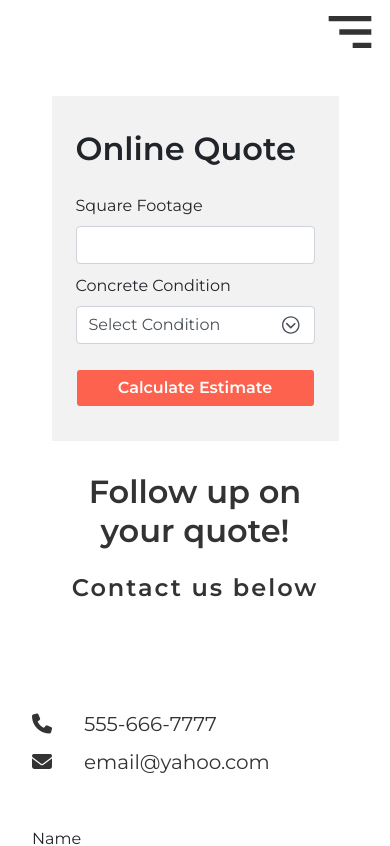
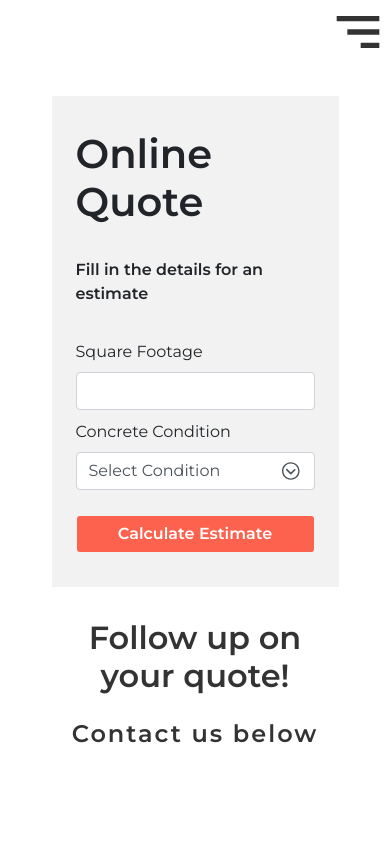
Before and after one commit to isaacruiz0/GarageWorx, a React (Create React App) app: page /Quote in a window 390 px wide. Shown: the top 846 px of the page. Built offline with nearby package versions, Linux system fonts and the light colour scheme.

Commit message:
fixed bugs and deployment

```diff
--- a/package.json
+++ b/package.json
@@ -1,5 +1,5 @@
 {
-  "homepage": "https://isaacruiz0.github.io/GarageWorx",
+  "homepage": "./",
   "name": "front-end",
   "version": "0.1.0",
   "private": true,
--- a/src/Main_Components/Coatings/Coatings.jsx
+++ b/src/Main_Components/Coatings/Coatings.jsx
@@ -16,7 +16,7 @@ const Coatings = () => {
 
   const style = { color: "white", fontSize: "1.5em" }
 
-  const imageArray =coatings.map(eachImage => <figure><img className='coatingImage' src={eachImage[0]} onClick={() => {
+  const imageArray =coatings.map(eachImage => <figure><img className='coatingImage' src={eachImage[0]} alt={eachImage[1]} onClick={() => {
     setClickedImage(eachImage[0])
     setDisplay(true)
   }}/> <figcaption><span>{eachImage[1]}<BiExpandAlt style={style}/></span></figcaption></figure> )
@@ -35,7 +35,7 @@ const Coatings = () => {
       </div>
       <div className="popupImages" style={display ? {display:'block'} : {display:'none'}}>
         <HiX onClick={() => {setDisplay(false)}}/>
-        <img src={clickedImage}/>
+        <img src={clickedImage} alt="zoomed in coating"/>
       </div>
       <div className='contactPitch'>
         <h2>Which one fits you?</h2>
--- a/src/Main_Components/Home/Home.scss
+++ b/src/Main_Components/Home/Home.scss
@@ -29,7 +29,6 @@
             align-items: center;
             flex-direction: column;
             background: linear-gradient( rgba(0, 0, 0, 0.45), rgba(0, 0, 0, 0) ), url('./homeImage.png');
-            background-attachment: fixed;
             background-position: center;
             background-repeat: no-repeat;
             background-size : cover;
@@ -95,8 +94,6 @@
                 filter: brightness(1.25);
                 -webkit-filter: brightness(1.25);
               }
-
-
         }
         .Home_main-epoxyPitch{
             display: flex;
--- a/src/Main_Components/Quote/Quote.jsx
+++ b/src/Main_Components/Quote/Quote.jsx
@@ -63,7 +63,7 @@ const [activePrice, setActivePrice] = useState('')
     <div className='containerQuote'>
       <div className="quoteCalculator">
       <form onSubmit={handleSubmit} >
-        <label><h3>Online Quote</h3></label>
+        <label className='quoteLabel'><h3>Online Quote</h3><br/><p>Fill in the details for an estimate</p></label>
         <label>Square Footage</label>
         <input type="number" name='sqfeet' className='form-control' pattern="[0-9]*" inputmode="numeric" value={sqFoot} onChange={handleSqFoot}/>
 
@@ -86,8 +86,10 @@ const [activePrice, setActivePrice] = useState('')
         <h3 className={isEstimateActive ? 'estimatedSum activeEstimate': 'estimatedSum'}><span>{displayQuote}</span> <span className={activePrice ? 'price' : 'price activePrice'}>{displayPrice.toLocaleString('en')}</span></h3>
       </form>
       </div>
-      <h2>Follow up on your quote!</h2>
-      <h4>Contact us below</h4>
+      <div className = 'divText'>
+        <h2>Follow up on your quote!</h2>
+        <h4>Contact us below</h4>
+      </div>
     </div>
   )
 }
--- a/src/Main_Components/Quote/Quote.scss
+++ b/src/Main_Components/Quote/Quote.scss
@@ -6,6 +6,14 @@
         .quoteCalculator{
             background-color: rgba(0,0,0,.05);
             padding: 1.5rem;
+            .quoteLabel{
+                h3{
+                    font-size: 2.5rem;
+                }
+                p{
+                    font-weight: bold;
+                }
+            }
             form{
                 padding-bottom: 10px;
                 label{
--- a/src/Minor_Components/Navbar/Navbar.scss
+++ b/src/Minor_Components/Navbar/Navbar.scss
@@ -20,11 +20,17 @@
         width: fit-content;
         height: fit-content;
 
+        display: flex;
+        justify-content: flex-end;
         .app_navbar-menu_icon{
             color: rgba(0, 0, 0, 0.799);
             height: clamp(2rem, 4rem, 6rem);
-            margin-right: 1rem;
-
+            width: auto;
+            margin-left: auto;
+            svg{
+                width: fit-content;
+                margin-left: auto;
+            }
         }
 
 
```
